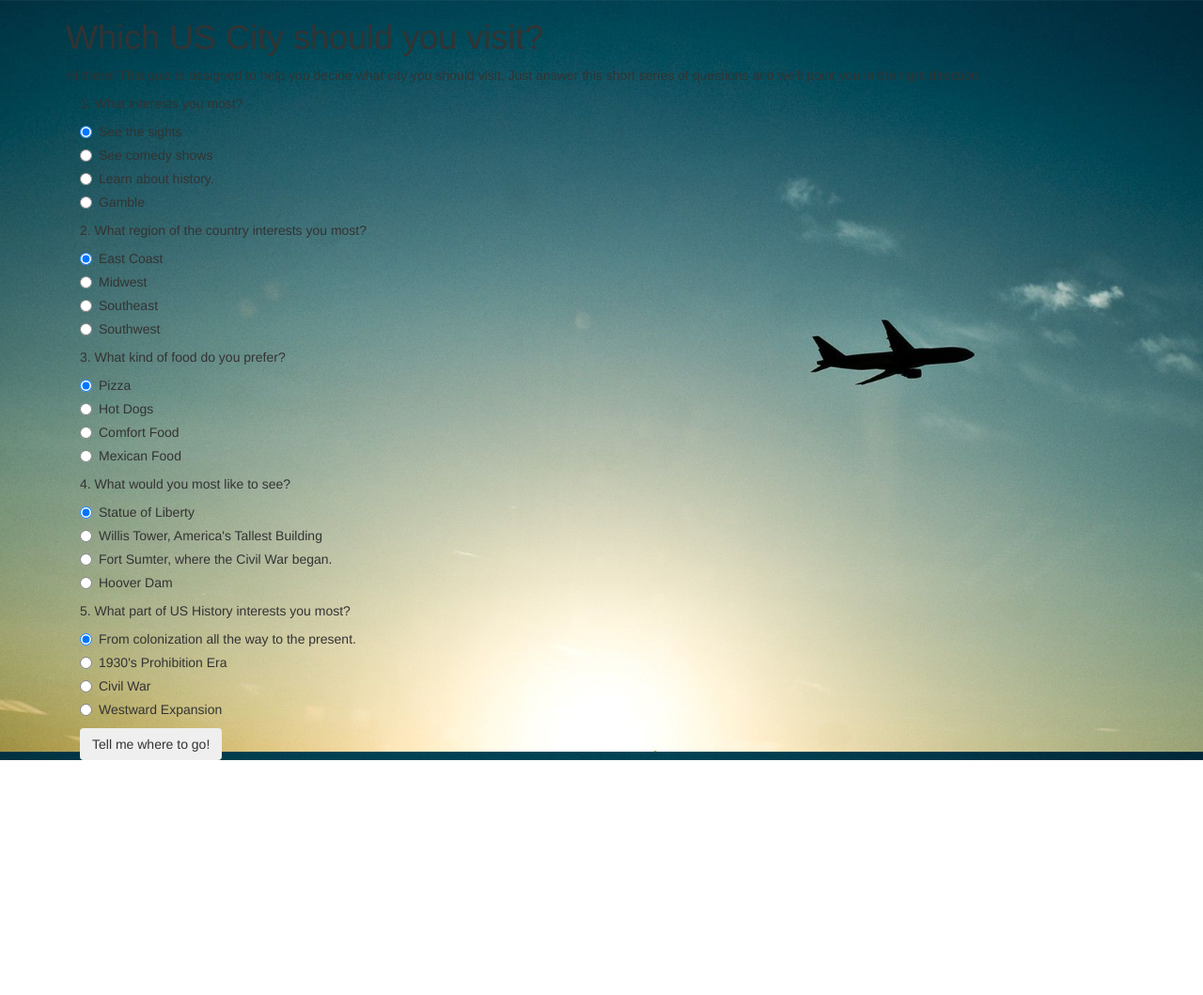
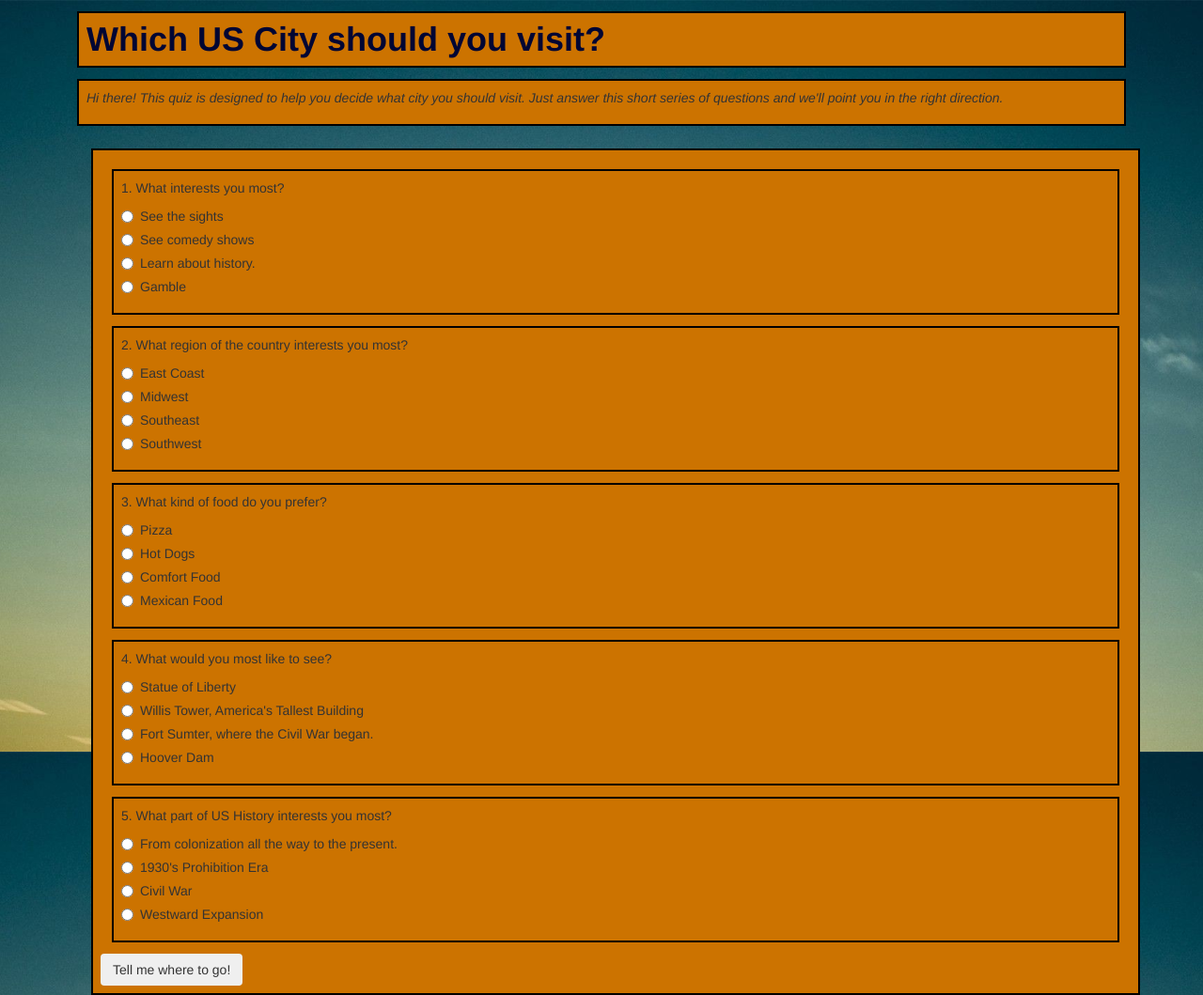
Before and after one commit to drewlinn/js-jq-ip, a plain HTML site: page index.html in a window 1280 px wide. Shown: the top 1059 px of the page at 94% size. Before the commit the page ends 809 px from the top, so only its background shows below. Drawn offline with Linux system fonts and the light colour scheme.

Commit message:
fix bugs where styles.css was not properly applying styles to the page.

```diff
--- a/css/styles.css
+++ b/css/styles.css
@@ -1,41 +1,41 @@
 body{
   background: url(../img/background.jpg) no-repeat fixed center;
   background-size: cover;
-};
-
-#results, #NewYork, #Chicago, #Charleston, #LasVegas{
-  font-style: italic;
-};
+}
 
 #intro {
   margin: 12px;
   border: 2px solid black;
   padding: 8px;
-  background-color: #DE7030;
+  background-color: #cc7300;
   font-style: italic;
-};
+}
 
 #quiz {
   margin: 12px;
   border: 2px solid black;
   padding:8px;
-  background-color: #DE7030;
-};
+  background-color: #cc7300;
+}
 
 img {
   margin: 12px;
   border: 2px solid black;
   padding: 8px;
-};
+}
 
  h1 {
+   margin: 12px;
+   border: 2px solid black;
+   padding: 8px;
    font-weight: bold;
-   color: blue;
- };
+   background-color: #cc7300;
+   color: #000633;
+ }
 
  .question1, .question2, .question3, .question4, .question5 {
    margin: 12px;
    border: 2px solid black;
    padding:8px;
-   background-color: #DE7030;
- };
+   background-color: #cc7300;
+ }
--- a/index.html
+++ b/index.html
@@ -19,7 +19,7 @@
             <p>1. What interests you most?</p>
             <div class="radio">
               <label>
-                <input type="radio" name="question1" value="A" checked>
+                <input type="radio" name="question1" value="A">
                 See the sights
               </label>
             </div>
@@ -46,7 +46,7 @@
             <p>2. What region of the country interests you most?</p>
             <div class="radio">
               <label>
-                <input type="radio" name="question2" value="A" checked>
+                <input type="radio" name="question2" value="A">
                 East Coast
               </label>
             </div>
@@ -73,7 +73,7 @@
             <p>3. What kind of food do you prefer?</p>
             <div class="radio">
               <label>
-                <input type="radio" name="question3" value="A" checked>
+                <input type="radio" name="question3" value="A">
                 Pizza
               </label>
             </div>
@@ -100,7 +100,7 @@
             <p>4. What would you most like to see?</p>
             <div class="radio">
               <label>
-                <input type="radio" name="question4" value="A" checked>
+                <input type="radio" name="question4" value="A">
                 Statue of Liberty
               </label>
             </div>
@@ -127,7 +127,7 @@
             <p>5. What part of US History interests you most?</p>
             <div class="radio">
               <label>
-                <input type="radio" name="question5" value="A" checked>
+                <input type="radio" name="question5" value="A">
                 From colonization all the way to the present.
               </label>
             </div>
@@ -154,7 +154,7 @@
         </form>
       </div>
     </div>
-    <div class="container">
+    <!-- <div class="container"> -->
       <div id="results">
         <div id="NewYork">
           <img src="img/NewYork.jpg" height=250px width=500px>
@@ -177,6 +177,6 @@
           <button type="submit" class="btn">Start Over</button>
         </div>
       </div>
-    </div>
+    <!-- </div> -->
   </body>
 </html>
--- a/js/scripts.js
+++ b/js/scripts.js
@@ -13,13 +13,13 @@ $(document).ready(function()  {
     var question5 = $("input:radio[name=question5]:checked").val();
     $("#quiz").hide();
     if (question1 === "A" && question2 === "A" && question3 === "A" && question4 === "A" && question5 === "A") {
-      $("#results#NewYork").show();
+    $("#NewYork").show();
   } else if (question1 === "B" && question2 === "B" && question3 === "B" && question4 === "B" && question5 === "B") {
-      $("#results#Chicago").show();
+    $("#Chicago").show();
   } else if (question1 === "C" && question2 === "C" && question3 === "C" && question4 === "C" && question5 === "C") {
-      $("#results#Charleston").show();
+    $("#Charleston").show();
   }  else if (question1 === "D" && question2 === "D" && question3 === "D" && question4 === "D" && question5 === "D") {
-      $("#results#LasVegas").show();
+    $("#LasVegas").show();
   }
 
   });
```
Lines whose indentation alone changed are shown as unchanged.
